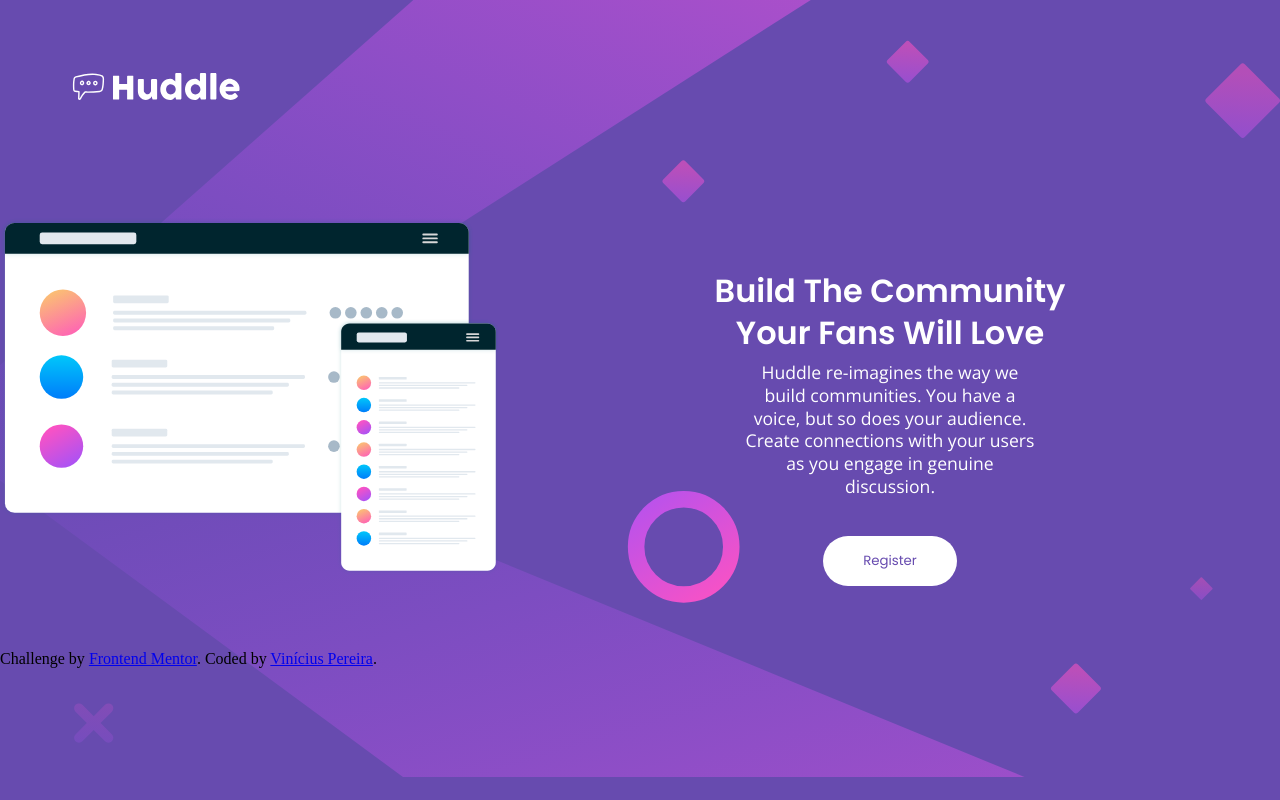
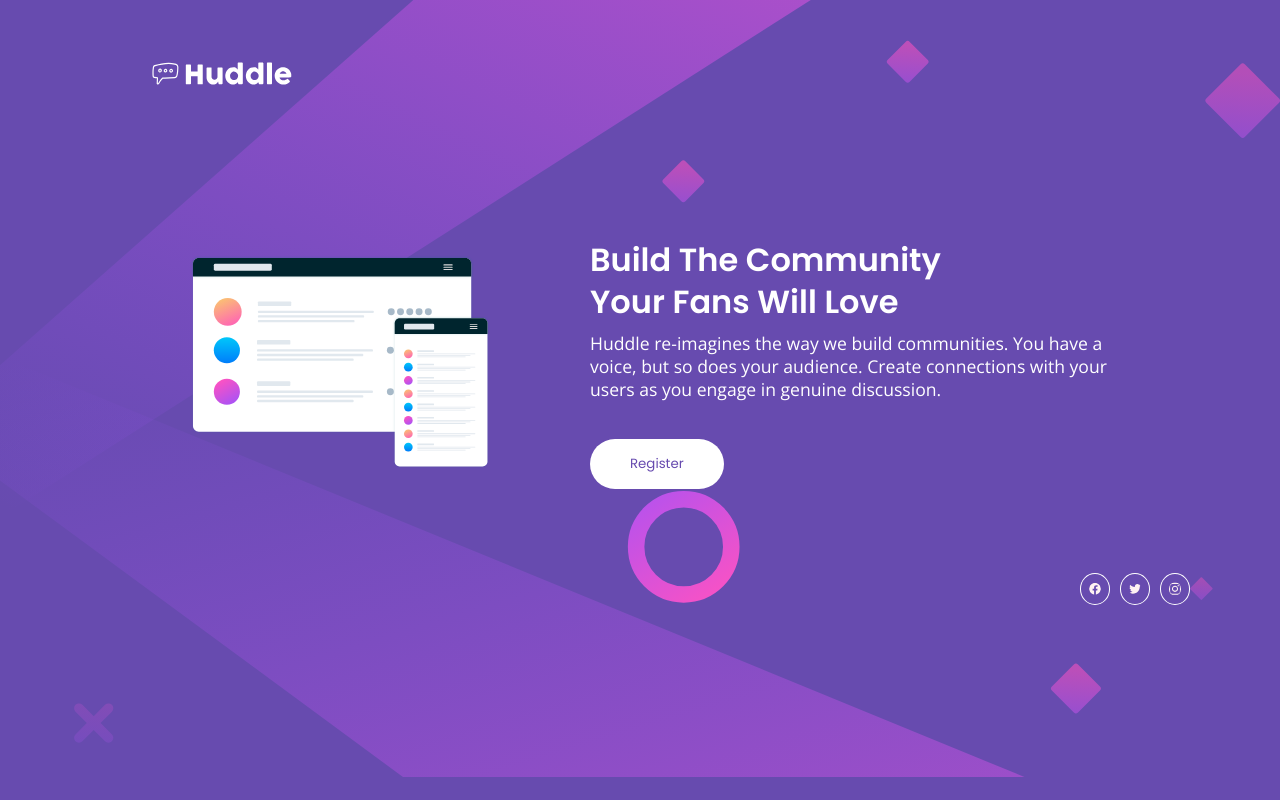
Before and after one commit to ViniciusP92/Huddle-introdutorio, a plain HTML site: page index.html in a window 1280 px wide. Drawn offline with nearby package versions, Linux system fonts and the light colour scheme.

Commit message:
Socials buttons

```diff
--- a/index.html
+++ b/index.html
@@ -33,10 +33,10 @@
       </div>
     </div>
     <footer>
-    <p class="attribution">
-      Challenge by <a href="https://www.frontendmentor.io?ref=challenge" target="_blank">Frontend Mentor</a>.
-      Coded by <a href="https://github.com/ViniciusP92">Vinícius Pereira</a>.
-    </p>
+
+        <svg xmlns="http://www.w3.org/2000/svg" viewBox="0 0 512 512"><!--! Font Awesome Pro 6.2.1 by @fontawesome - https://fontawesome.com License - https://fontawesome.com/license (Commercial License) Copyright 2022 Fonticons, Inc. --><path d="M504 256C504 119 393 8 256 8S8 119 8 256c0 123.78 90.69 226.38 209.25 245V327.69h-63V256h63v-54.64c0-62.15 37-96.48 93.67-96.48 27.14 0 55.52 4.84 55.52 4.84v61h-31.28c-30.8 0-40.41 19.12-40.41 38.73V256h68.78l-11 71.69h-57.78V501C413.31 482.38 504 379.78 504 256z" /></svg>
+        <svg xmlns="http://www.w3.org/2000/svg" viewBox="0 0 512 512"><!--! Font Awesome Pro 6.2.1 by @fontawesome - https://fontawesome.com License - https://fontawesome.com/license (Commercial License) Copyright 2022 Fonticons, Inc. --><path d="M459.37 151.716c.325 4.548.325 9.097.325 13.645 0 138.72-105.583 298.558-298.558 298.558-59.452 0-114.68-17.219-161.137-47.106 8.447.974 16.568 1.299 25.34 1.299 49.055 0 94.213-16.568 130.274-44.832-46.132-.975-84.792-31.188-98.112-72.772 6.498.974 12.995 1.624 19.818 1.624 9.421 0 18.843-1.3 27.614-3.573-48.081-9.747-84.143-51.98-84.143-102.985v-1.299c13.969 7.797 30.214 12.67 47.431 13.319-28.264-18.843-46.781-51.005-46.781-87.391 0-19.492 5.197-37.36 14.294-52.954 51.655 63.675 129.3 105.258 216.365 109.807-1.624-7.797-2.599-15.918-2.599-24.04 0-57.828 46.782-104.934 104.934-104.934 30.213 0 57.502 12.67 76.67 33.137 23.715-4.548 46.456-13.32 66.599-25.34-7.798 24.366-24.366 44.833-46.132 57.827 21.117-2.273 41.584-8.122 60.426-16.243-14.292 20.791-32.161 39.308-52.628 54.253z"/></svg>
+        <svg xmlns="http://www.w3.org/2000/svg" viewBox="0 0 448 512"><!--! Font Awesome Pro 6.2.1 by @fontawesome - https://fontawesome.com License - https://fontawesome.com/license (Commercial License) Copyright 2022 Fonticons, Inc. --><path d="M224.1 141c-63.6 0-114.9 51.3-114.9 114.9s51.3 114.9 114.9 114.9S339 319.5 339 255.9 287.7 141 224.1 141zm0 189.6c-41.1 0-74.7-33.5-74.7-74.7s33.5-74.7 74.7-74.7 74.7 33.5 74.7 74.7-33.6 74.7-74.7 74.7zm146.4-194.3c0 14.9-12 26.8-26.8 26.8-14.9 0-26.8-12-26.8-26.8s12-26.8 26.8-26.8 26.8 12 26.8 26.8zm76.1 27.2c-1.7-35.9-9.9-67.7-36.2-93.9-26.2-26.2-58-34.4-93.9-36.2-37-2.1-147.9-2.1-184.9 0-35.8 1.7-67.6 9.9-93.9 36.1s-34.4 58-36.2 93.9c-2.1 37-2.1 147.9 0 184.9 1.7 35.9 9.9 67.7 36.2 93.9s58 34.4 93.9 36.2c37 2.1 147.9 2.1 184.9 0 35.9-1.7 67.7-9.9 93.9-36.2 26.2-26.2 34.4-58 36.2-93.9 2.1-37 2.1-147.8 0-184.8zM398.8 388c-7.8 19.6-22.9 34.7-42.6 42.6-29.5 11.7-99.5 9-132.1 9s-102.7 2.6-132.1-9c-19.6-7.8-34.7-22.9-42.6-42.6-11.7-29.5-9-99.5-9-132.1s-2.6-102.7 9-132.1c7.8-19.6 22.9-34.7 42.6-42.6 29.5-11.7 99.5-9 132.1-9s102.7-2.6 132.1 9c19.6 7.8 34.7 22.9 42.6 42.6 11.7 29.5 9 99.5 9 132.1s2.7 102.7-9 132.1z" /></svg>
   </footer>
 </body>
 </html>
--- a/style.css
+++ b/style.css
@@ -10,11 +10,13 @@ body{
     background-size: cover;
     background-position:top;
     background-color: hsl(257, 40%, 49%);
+    max-width:1100px;
+    margin: 0 auto;
 }
 
 .geral{
     display: flex;
-    margin: 3% 0;
+    align-items: center;
     width:100%;
 }
 /* Header */
@@ -32,13 +34,16 @@ body{
     text-align:center;
 }
 
-.main-text{
+/* .main-text{
     margin: 6% 11% 2%;
-}
+} */
 
 .main-text {
     width:50%;
-
+    display:flex;
+    flex-direction: column;
+    align-items: flex-start;
+    gap: 10px;
 }
 
 .text {
@@ -48,7 +53,7 @@ body{
 
 .image{
     width: 300px;
-    margin: 5% 0;
+    margin: 100px;
 
 }
 
@@ -56,7 +61,7 @@ body{
     font-family: "Poppins", sans-serif;
     font-weight: 600;
     color: white;
-    text-align:center;
+
     font-size: 2em;
     line-height: 1.3em;
 }
@@ -67,7 +72,7 @@ body{
     font-size: 1.1em;
     line-height: 1.3em;
     color:white;
-    text-align:center;
+
 }
 
 /* Botão de registr */
@@ -81,8 +86,6 @@ body{
     background-color:white;
     color:hsl(257, 40%, 49%);
     text-align:center;
-    margin-top:50px;
-    margin-left:50px;
     padding: 15px 40px 15px 40px;
     border:none;
     outline: none;
@@ -96,28 +99,22 @@ body{
     cursor:pointer; /* troca o cursor para a mãozinha*/
 }
 
+footer{
+    display:flex;
+    gap:10px;
+    justify-content: flex-end;
 
-@media(min-device-width: 768px) {
+}
 
-    .header img {
-        width: 180px;
-    }
+footer svg{
+    width:30px;
+    fill: #fff2f2;
+    border: 1px solid white;
+    padding: 8px;
+    border-radius:50%;
+}
 
-    .image {
-        width: 500px;
-    }
 
-    .geral{
-        margin: 6% 0 2%;
-    }
-    .headding {
-        font-size: 2rem;
-    }
-    .body {
-        margin: 1.5% 20%;
-    }
-
-    .button {
-        margin: 2.5% 0;
-    }
+.social:hover{
+    cursor:pointer;
 }
```
